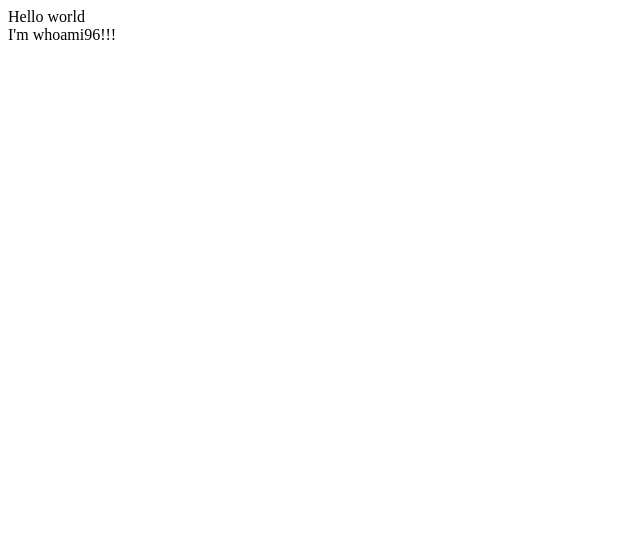
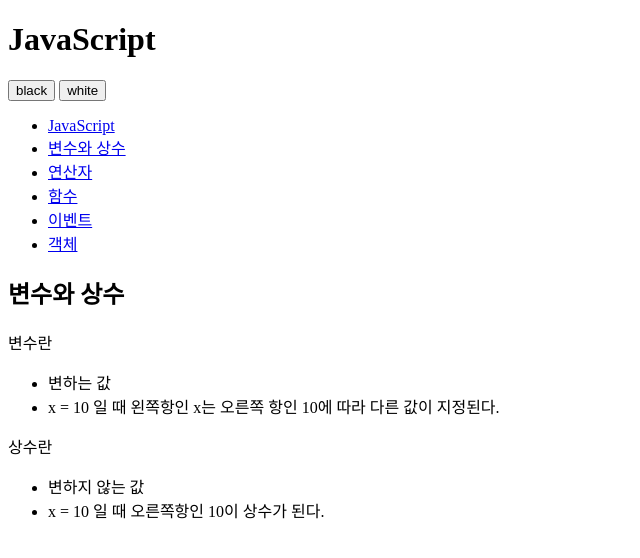
Before and after one commit to PeterKwon/opentutorials-whoami96, a plain HTML site: page index.html in a window 1280 px wide. Shown: the whole page, without its empty margins (0-640 px from the left). Drawn offline with Linux system fonts and the light colour scheme.

Commit message:
modify index.html

```diff
--- a/index.html
+++ b/index.html
@@ -1,21 +1,52 @@
 <!DOCTYPE html>
-<html lang="en">
+<html>
 <head>
 <meta charset="utf-8" />
-<!-- Always force latest IE rendering engine (even in intranet) & Chrome Frame
-Remove this if you use the .htaccess -->
-<meta http-equiv="X-UA-Compatible" content="IE=edge,chrome=1" />
-<title>index</title>
-<meta name="description" content="" />
-<meta name="author" content="egoing" />
-<meta name="viewport" content="width=device-width; initial-scale=1.0" />
-<!-- Replace favicon.ico & apple-touch-icon.png in the root of your domain and delete these references -->
-<link rel="shortcut icon" href="/favicon.ico" />
-<link rel="apple-touch-icon" href="/apple-touch-icon.png" />
 </head>
-<body>
-Hello world
-<br>
-I'm whoami96!!!
+<body id="body">
+<div>
+<header>
+<h1>JavaScript</h1>
+</header>
+<div id="toolbar">
+<input type="button" value="black" />
+<input type="button" value="white" />
+</div>
+<nav>
+<ul>
+<li><a href="http://opentutorials.org/course/49/17">JavaScript</a></li>
+<li><a href="http://opentutorials.org/course/49/16">변수와 상수</a></li>
+<li><a href="http://opentutorials.org/course/49/18">연산자</a></li>
+<li><a href="http://opentutorials.org/course/49/19">함수</a></li>
+<li><a href="http://opentutorials.org/course/49/20">이벤트</a></li>
+<li><a href="http://opentutorials.org/course/49/21">객체</a></li>
+</ul>
+</nav>
+<article>
+<h2>변수와 상수</h2>
+<div>
+<p>변수란</p>
+<ul>
+<li>
+변하는 값
+</li>
+<li>
+x = 10 일 때 왼쪽항인 x는 오른쪽 항인 10에 따라 다른 값이 지정된다.
+</li>
+</ul>
+<p>
+상수란
+</p>
+<ul>
+<li>
+변하지 않는 값
+</li>
+<li>
+x = 10 일 때 오른쪽항인 10이 상수가 된다.
+</li>
+</ul>
+</div>
+</article>
+</div>
 </body>
 </html>
```
